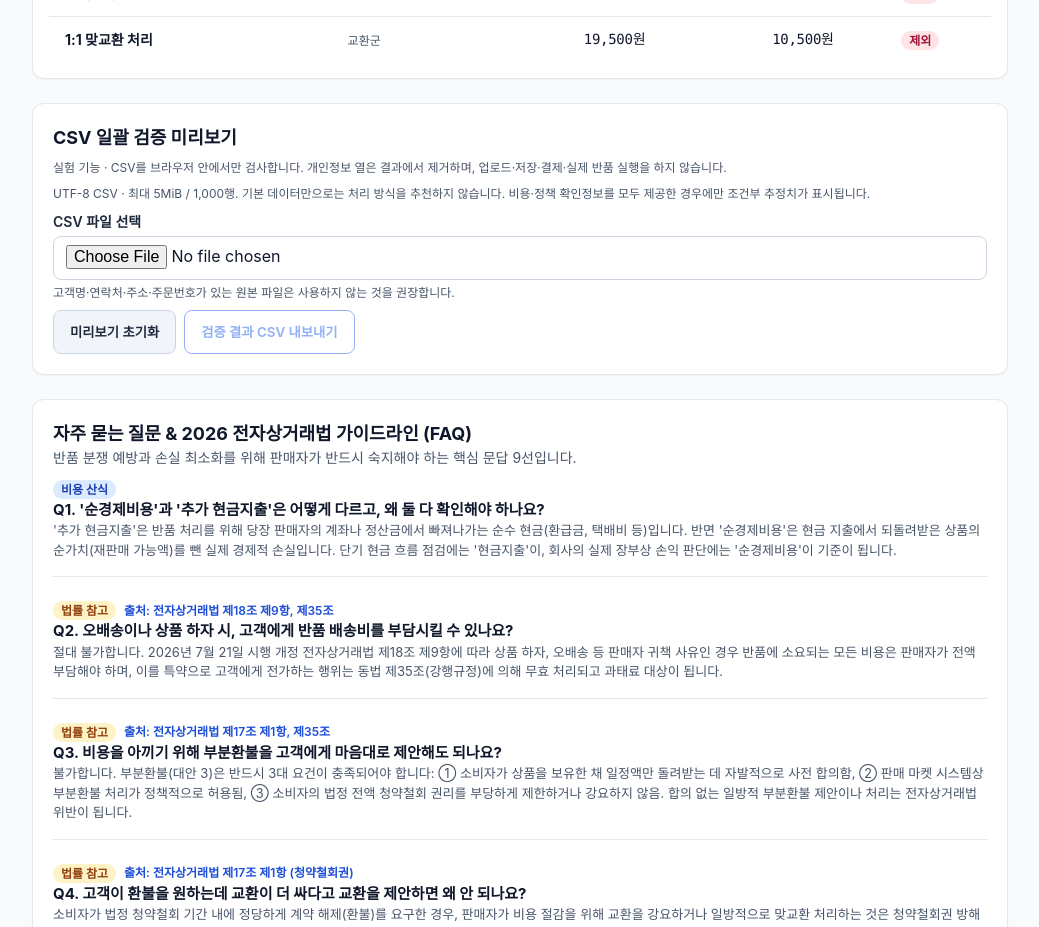
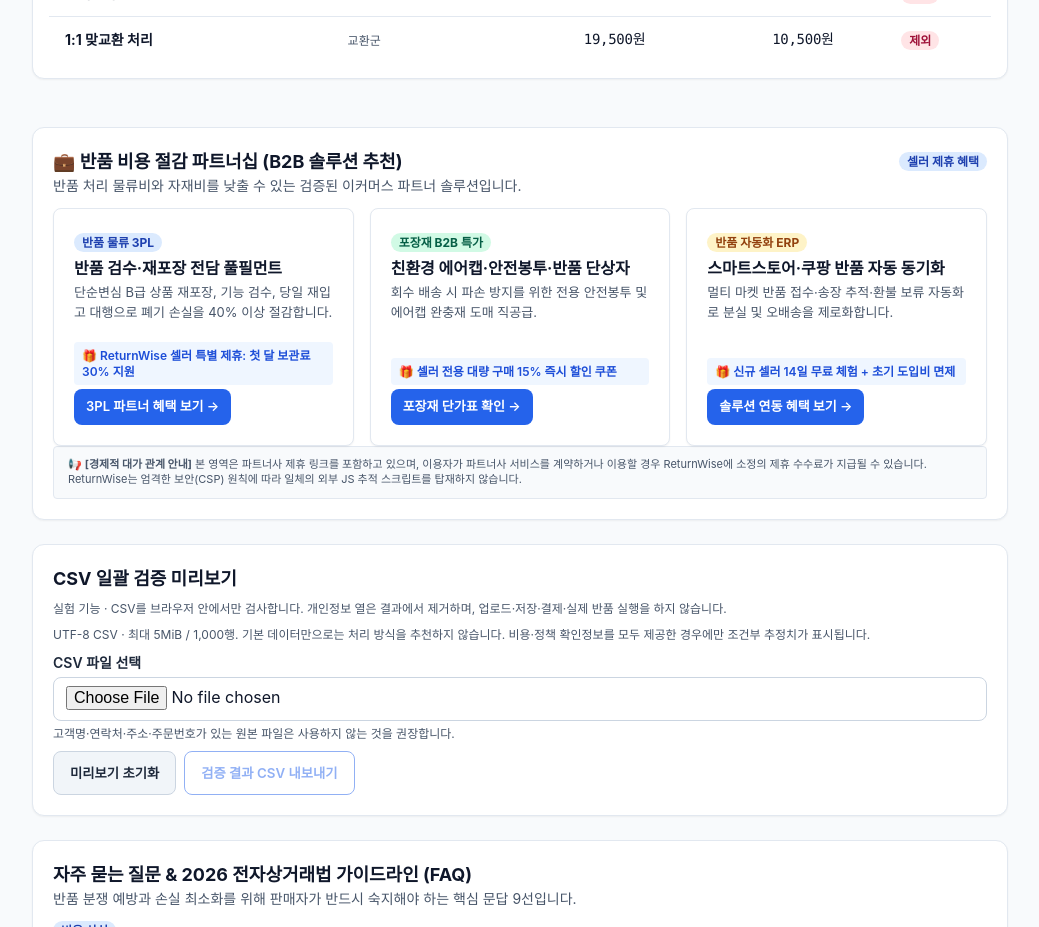
Before and after one commit to 2010180016y-netizen/returnwise_az, a React (Vite) app: page / in a window 1280 px wide. Shown: the part 3440-4367 px from the top of the page, without its empty margins (120-1159 px from the left). Built offline with nearby package versions, Linux system fonts and the light colour scheme.

Commit message:
feat(calculator): implement B2BAffiliateBanner UI component with FTC disclosure and 302 fallbacks

```diff
--- /dev/null
+++ b/src/features/calculator/B2BAffiliateBanner.tsx
@@ -0,0 +1,167 @@
+import React from 'react';
+import { Card, CardHeader, CardTitle, CardDescription, CardContent } from '../../components/Card';
+import { Badge } from '../../components/Badge';
+
+export interface B2BPartnerItem {
+  id: string;
+  category: string;
+  badgeVariant: 'info' | 'success' | 'warning';
+  title: string;
+  description: string;
+  benefit: string;
+  ctaText: string;
+  targetUrl: string;
+}
+
+export const DEFAULT_B2B_PARTNERS: B2BPartnerItem[] = [
+  {
+    id: 'partner-3pl',
+    category: '반품 물류 3PL',
+    badgeVariant: 'info',
+    title: '반품 검수·재포장 전담 풀필먼트',
+    description: '단순변심 B급 상품 재포장, 기능 검수, 당일 재입고 대행으로 폐기 손실을 40% 이상 절감합니다.',
+    benefit: 'ReturnWise 셀러 특별 제휴: 첫 달 보관료 30% 지원',
+    ctaText: '3PL 파트너 혜택 보기 →',
+    targetUrl: '/partner/3pl?utm_source=returnwise&utm_medium=calc_banner&utm_campaign=3pl',
+  },
+  {
+    id: 'partner-packaging',
+    category: '포장재 B2B 특가',
+    badgeVariant: 'success',
+    title: '친환경 에어캡·안전봉투·반품 단상자',
+    description: '회수 배송 시 파손 방지를 위한 전용 안전봉투 및 에어캡 완충재 도매 직공급.',
+    benefit: '셀러 전용 대량 구매 15% 즉시 할인 쿠폰',
+    ctaText: '포장재 단가표 확인 →',
+    targetUrl: '/partner/packaging?utm_source=returnwise&utm_medium=calc_banner&utm_campaign=packaging',
+  },
+  {
+    id: 'partner-erp',
+    category: '반품 자동화 ERP',
+    badgeVariant: 'warning',
+    title: '스마트스토어·쿠팡 반품 자동 동기화',
+    description: '멀티 마켓 반품 접수·송장 추적·환불 보류 자동화로 분실 및 오배송을 제로화합니다.',
+    benefit: '신규 셀러 14일 무료 체험 + 초기 도입비 면제',
+    ctaText: '솔루션 연동 혜택 보기 →',
+    targetUrl: '/partner/erp?utm_source=returnwise&utm_medium=calc_banner&utm_campaign=erp',
+  },
+];
+
+export const B2BAffiliateBanner: React.FC = () => {
+  return (
+    <Card className="rw-card" style={{ marginTop: '1.5rem' }}>
+      <CardHeader>
+        <div className="rw-flex-between" style={{ flexWrap: 'wrap', gap: '0.5rem' }}>
+          <CardTitle>💼 반품 비용 절감 파트너십 (B2B 솔루션 추천)</CardTitle>
+          <Badge variant="info">셀러 제휴 혜택</Badge>
+        </div>
+        <CardDescription>
+          반품 처리 물류비와 자재비를 낮출 수 있는 검증된 이커머스 파트너 솔루션입니다.
+        </CardDescription>
+      </CardHeader>
+      <CardContent className="rw-stack-md">
+        <div
+          style={{
+            display: 'grid',
+            gridTemplateColumns: 'repeat(auto-fit, minmax(240px, 1fr))',
+            gap: '1rem',
+          }}
+        >
+          {DEFAULT_B2B_PARTNERS.map((partner) => (
+            <div
+              key={partner.id}
+              style={{
+                background: '#FFFFFF',
+                border: '1px solid var(--color-slate-200)',
+                borderRadius: 'var(--radius-md)',
+                padding: '1.25rem',
+                display: 'flex',
+                flexDirection: 'column',
+                justifyContent: 'space-between',
+                gap: '0.75rem',
+                boxShadow: 'var(--shadow-sm)',
+              }}
+            >
+              <div className="rw-stack-xs">
+                <div>
+                  <Badge variant={partner.badgeVariant}>{partner.category}</Badge>
+                </div>
+                <h4
+                  style={{
+                    fontSize: '1rem',
+                    fontWeight: 700,
+                    color: 'var(--color-slate-900)',
+                    margin: '0.25rem 0',
+                    lineHeight: 1.4,
+                  }}
+                >
+                  {partner.title}
+                </h4>
+                <p
+                  style={{
+                    fontSize: '0.8125rem',
+                    color: 'var(--color-slate-600)',
+                    margin: 0,
+                    lineHeight: 1.5,
+                  }}
+                >
+                  {partner.description}
+                </p>
+              </div>
+
+              <div className="rw-stack-xs" style={{ marginTop: 'auto', paddingTop: '0.5rem' }}>
+                <div
+                  style={{
+                    fontSize: '0.75rem',
+                    fontWeight: 600,
+                    color: 'var(--color-primary-700)',
+                    background: 'var(--color-primary-50)',
+                    padding: '0.375rem 0.5rem',
+                    borderRadius: 'var(--radius-sm)',
+                    lineHeight: 1.3,
+                  }}
+                >
+                  🎁 {partner.benefit}
+                </div>
+                <a
+                  href={partner.targetUrl}
+                  target="_blank"
+                  rel="noopener noreferrer sponsored"
+                  style={{
+                    display: 'inline-block',
+                    textAlign: 'center',
+                    background: 'var(--color-primary-600)',
+                    color: '#FFFFFF',
+                    padding: '0.5rem 0.75rem',
+                    borderRadius: 'var(--radius-md)',
+                    fontSize: '0.8125rem',
+                    fontWeight: 600,
+                    textDecoration: 'none',
+                    marginTop: '0.25rem',
+                    transition: 'background-color 0.15s ease',
+                  }}
+                >
+                  {partner.ctaText}
+                </a>
+              </div>
+            </div>
+          ))}
+        </div>
+
+        {/* 공정거래위원회 추천·보증 심사지침 준수 경제적 대가 고지 */}
+        <div
+          style={{
+            background: 'var(--color-slate-50)',
+            border: '1px solid var(--color-slate-200)',
+            borderRadius: 'var(--radius-sm)',
+            padding: '0.625rem 0.875rem',
+            fontSize: '0.6875rem',
+            color: 'var(--color-slate-500)',
+            lineHeight: 1.4,
+          }}
+        >
+          📢 <strong>[경제적 대가 관계 안내]</strong> 본 영역은 파트너사 제휴 링크를 포함하고 있으며, 이용자가 파트너사 서비스를 계약하거나 이용할 경우 ReturnWise에 소정의 제휴 수수료가 지급될 수 있습니다. ReturnWise는 엄격한 보안(CSP) 원칙에 따라 일체의 외부 JS 추적 스크립트를 탑재하지 않습니다.
+        </div>
+      </CardContent>
+    </Card>
+  );
+};
--- a/src/features/calculator/CalculatorPage.tsx
+++ b/src/features/calculator/CalculatorPage.tsx
@@ -7,6 +7,7 @@ import React, { useState } from 'react';
 import { useCalculatorState } from './useCalculatorState';
 import { InputForm } from './InputForm';
 import { ResultView } from './ResultView';
+import { B2BAffiliateBanner } from './B2BAffiliateBanner';
 import { LocalCsvPreview } from './LocalCsvPreview';
 import { Actions } from './Actions';
 import {
@@ -164,6 +165,9 @@ export const CalculatorPage: React.FC = () => {
         onToggleBreakdown={toggleBreakdown}
       />
 
+      {/* S6 B2B: B2B Affiliate Partner Banner Slots */}
+      <B2BAffiliateBanner />
+
       {/* S5: client-only CSV validation with no network or persistent upload. */}
       <LocalCsvPreview />
 
```
Also changed, not shown: 1 other file (tests, documents, lock files or other folders).
